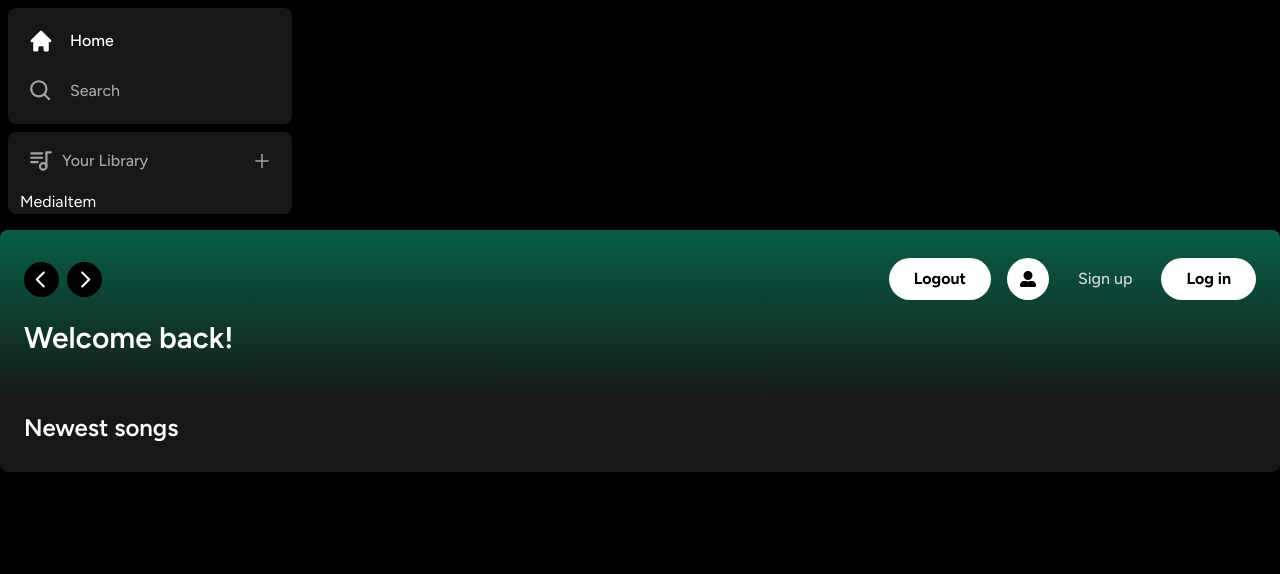
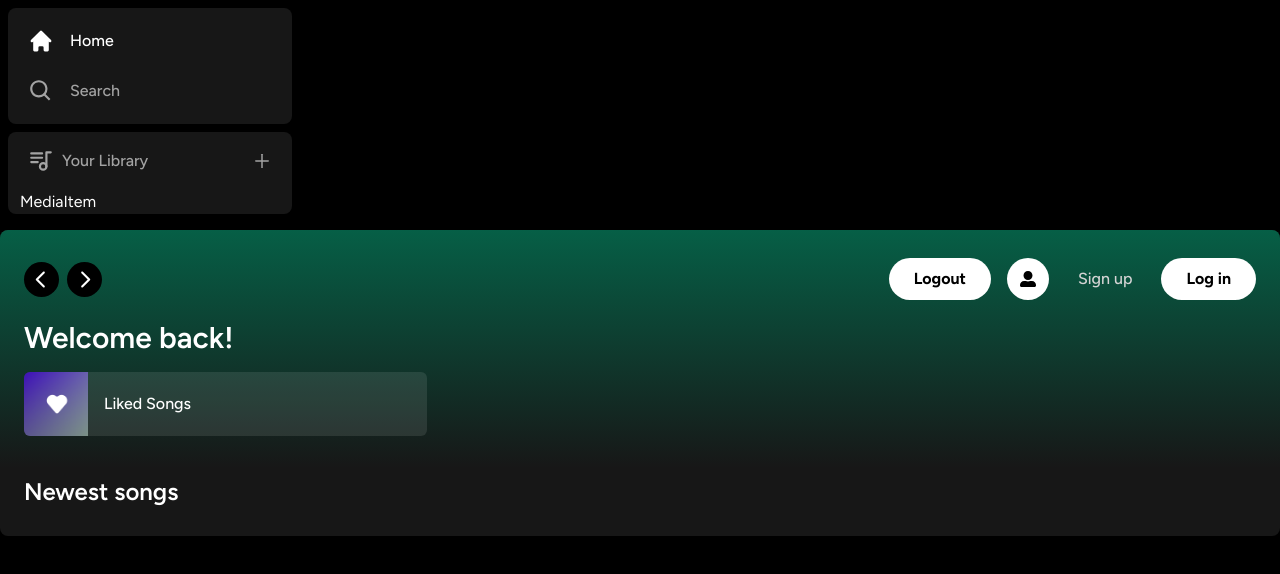
Before and after one commit to Roeck/Ekko, a Next.js app: page / in a window 1280 px wide. Shown: the top 574 px of the page. Built offline with nearby package versions, Linux system fonts and the light colour scheme.

Commit message:
ListItem component styling

```diff
--- a/app/(site)/page.tsx
+++ b/app/(site)/page.tsx
@@ -1,4 +1,5 @@
 import Header from "@/components/Header";
+import ListItem from "@/components/ListItem";
 
 export const revalidate = 0;
 
@@ -35,7 +36,13 @@ export default async function Home() {
               gap-3
               mt-4
             "
-          ></div>
+          >
+            <ListItem
+              name="Liked Songs"
+              image="/images/liked.png"
+              href="liked"
+            />
+          </div>
         </div>
       </Header>
       <div className="mt-2 mb-7 px-6">
--- /dev/null
+++ b/components/ListItem.tsx
@@ -0,0 +1,60 @@
+"use client";
+
+import Image from "next/image";
+import { useRouter } from "next/navigation";
+import { FaPlay } from "react-icons/fa";
+
+interface ListItemProps {
+  image: string;
+  name: string;
+  href: string;
+}
+
+const ListItem: React.FC<ListItemProps> = ({ image, name, href }) => {
+  const router = useRouter();
+
+  return (
+    <button
+      className="
+        relative
+        group
+        flex
+        items-center
+        rounded-md
+        overflow-hidden
+        gap-x-4
+        bg-neutral-100/10
+        cursor-pointer
+        hover:bg-neutral-100/20
+        transition
+        pr-4
+      "
+    >
+      <div className="relative min-h-[64px] min-w-[64px]">
+        <Image className="object-cover" src={image} fill alt="Image" />
+      </div>
+      <p className="font-medium truncate py-5">{name}</p>
+      <div
+        className="
+          absolute
+          transition
+          opacity-0
+          rounded-full
+          flex
+          items-center
+          justify-center
+          bg-indigo-500
+          p-4
+          drop-shadow-md
+          right-5
+          group-hover:opacity-100
+          hover:scale-110
+        "
+      >
+        <FaPlay className="text-black" />
+      </div>
+    </button>
+  );
+};
+
+export default ListItem;
```
Also changed, not shown: public/images/liked.png (added).
